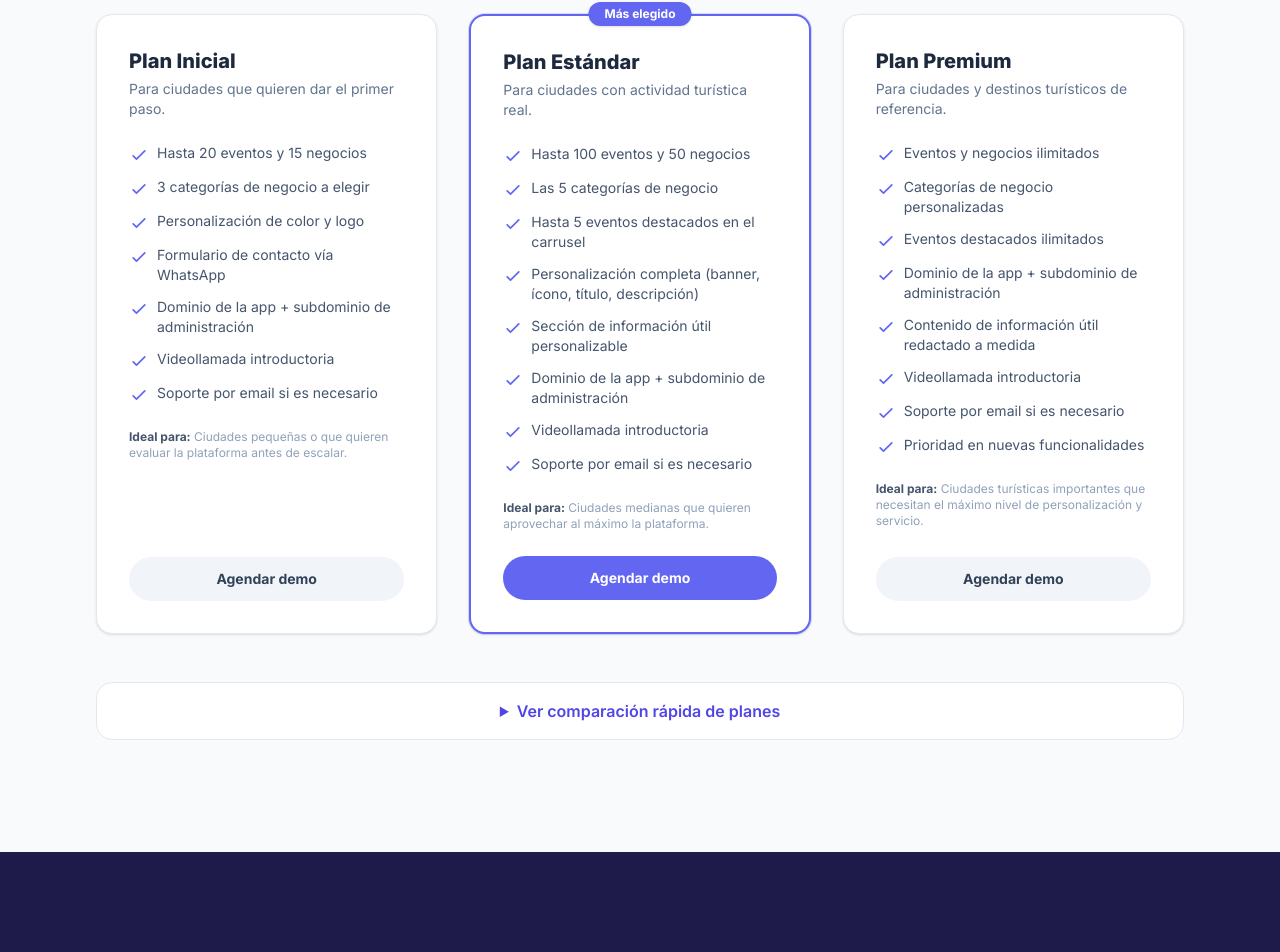
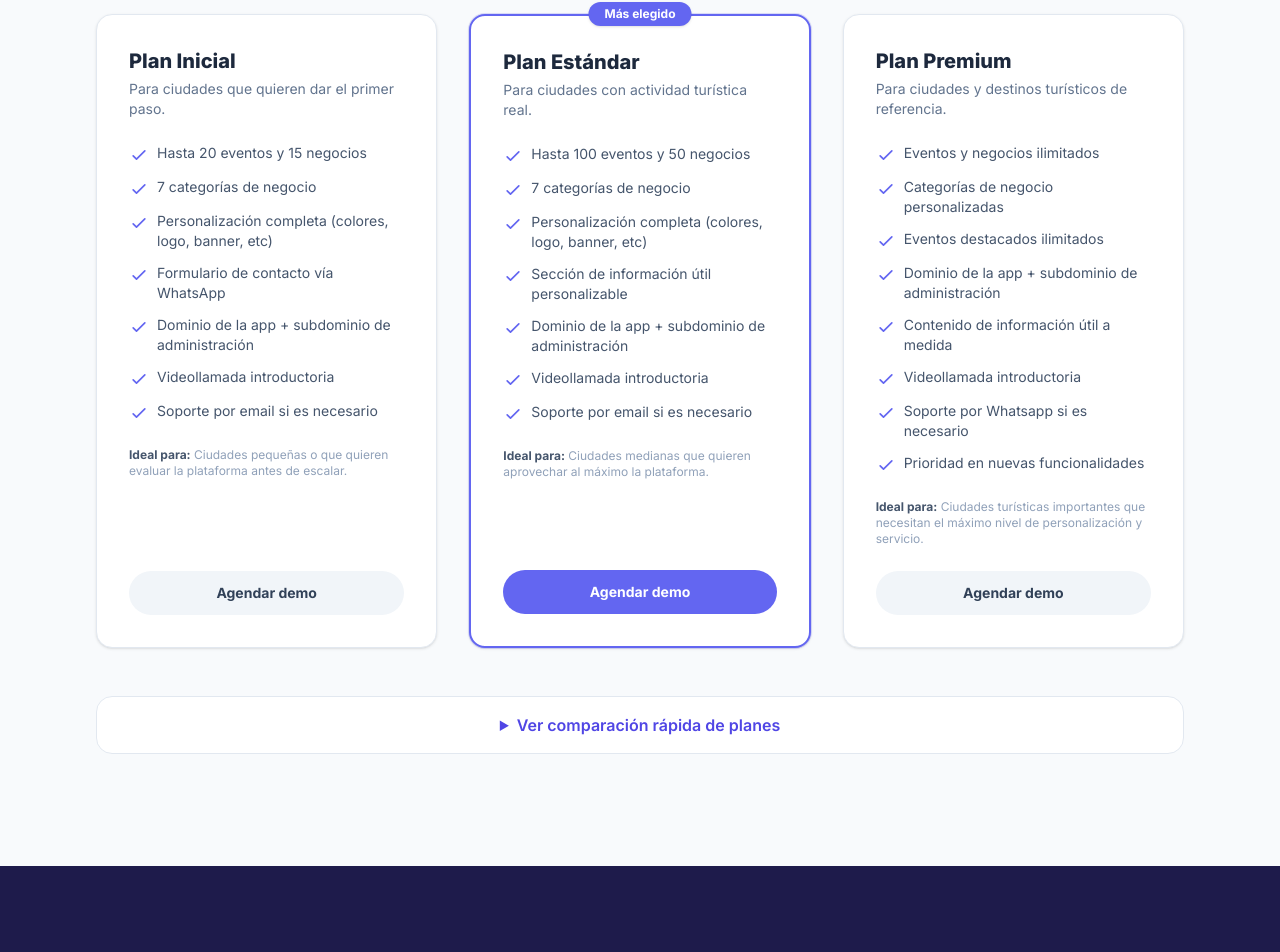
Before and after one commit to francovanney/landing-un-plan, a React (Vite) app: page / in a window 1280 px wide. Shown: the part 7151-8103 px from the top of the page. Built offline with nearby package versions, Linux system fonts and the light colour scheme.

Commit message:
edit Comparacion de planes

```diff
--- a/src/App.tsx
+++ b/src/App.tsx
@@ -194,10 +194,11 @@ const planFeatures: PlanFeature[] = [
   { label: "Negocios", inicial: "15", estandar: "50", premium: "Ilimitados" },
   {
     label: "Categorías",
-    inicial: "3",
-    estandar: "5",
+    inicial: "Standard",
+    estandar: "Standard",
     premium: "Personalizadas",
   },
+  /*
   {
     label: "Eventos destacados",
     inicial: false,
@@ -206,10 +207,11 @@ const planFeatures: PlanFeature[] = [
   },
   {
     label: "Personalización",
-    inicial: "Básica",
+    inicial: "Completa",
     estandar: "Completa",
     premium: "Completa",
   },
+  */
   {
     label: "Dominio",
     inicial: "Incluido",
@@ -218,7 +220,7 @@ const planFeatures: PlanFeature[] = [
   },
   {
     label: "Info útil",
-    inicial: "Genérica",
+    inicial: "Personalizable",
     estandar: "Personalizable",
     premium: "A medida",
   },
@@ -226,7 +228,7 @@ const planFeatures: PlanFeature[] = [
     label: "Soporte",
     inicial: "Email",
     estandar: "Email",
-    premium: "Email",
+    premium: "Whatsapp",
   },
   {
     label: "Introducción",
@@ -244,8 +246,9 @@ const plans = [
     highlight: false,
     features: [
       "Hasta 20 eventos y 15 negocios",
-      "3 categorías de negocio a elegir",
-      "Personalización de color y logo",
+      "7 categorías de negocio",
+      //"Personalización de colores y logo",
+      "Personalización completa (colores, logo, banner, etc)",
       "Formulario de contacto vía WhatsApp",
       "Dominio de la app + subdominio de administración",
       "Videollamada introductoria",
@@ -261,9 +264,9 @@ const plans = [
     badge: "Más elegido",
     features: [
       "Hasta 100 eventos y 50 negocios",
-      "Las 5 categorías de negocio",
-      "Hasta 5 eventos destacados en el carrusel",
-      "Personalización completa (banner, ícono, título, descripción)",
+      "7 categorías de negocio",
+      //"Hasta 5 eventos destacados en el carrusel",
+      "Personalización completa (colores, logo, banner, etc)",
       "Sección de información útil personalizable",
       "Dominio de la app + subdominio de administración",
       "Videollamada introductoria",
@@ -280,9 +283,9 @@ const plans = [
       "Categorías de negocio personalizadas",
       "Eventos destacados ilimitados",
       "Dominio de la app + subdominio de administración",
-      "Contenido de información útil redactado a medida",
+      "Contenido de información útil a medida",
       "Videollamada introductoria",
-      "Soporte por email si es necesario",
+      "Soporte por Whatsapp si es necesario",
       "Prioridad en nuevas funcionalidades",
     ],
     ideal:
```
